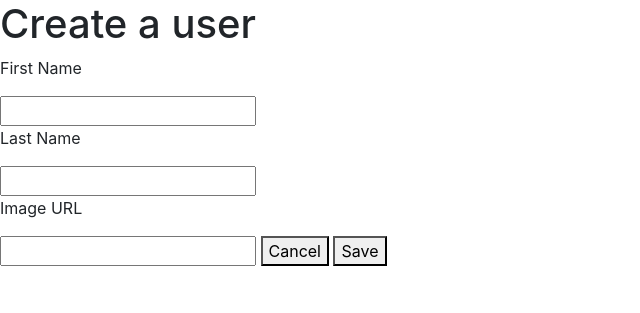
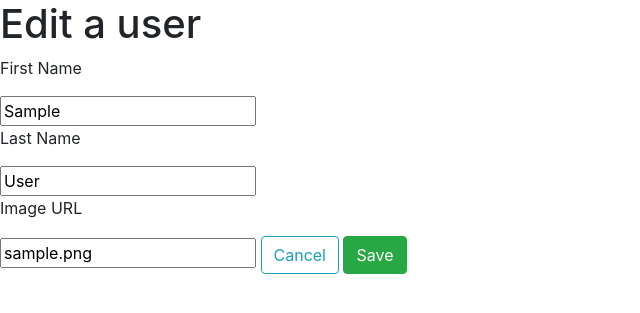
Before and after one commit to nico-martinucci/flask_bogly, a Flask app: template templates/edit_user.html in a window 1280 px wide. Shown: the top 313 px of the page, without its empty margins (0-640 px from the left). Run offline with Flask 2, Linux system fonts and the light colour scheme; the template is opened without the code that fills it: values that come from a table or form of the project are taken from there, others are empty; tables that the repository leaves empty hold one stand-in row (values such as "Sample post").

Commit message:
add and edit user working

```diff
--- a/app.py
+++ b/app.py
@@ -47,3 +47,26 @@ def get_user_by_id(user_id):
     user = User.query.get(user_id)
 
     return render_template('user_detail.html', user=user)
+
+
+@app.get('/users/<int:user_id>/edit')
+def show_edit_user_form(user_id):
+
+    user = User.query.get(user_id)
+
+    return render_template('edit_user.html', user=user)
+
+@app.post('/users/<int:user_id>/edit')
+def edit_user(user_id):
+
+    if request.form['edit-buttons'] == 'save':
+        user = User.query.get(user_id)
+
+        user.first_name = request.form['first-name']
+        user.last_name = request.form['last-name']
+        user.image_url= request.form['img-url']
+
+        db.session.add(user)
+        db.session.commit()
+
+    return redirect(f'/users/{user_id}')
--- a/templates/edit_user.html
+++ b/templates/edit_user.html
@@ -1,14 +1,16 @@
 {% extends 'base.html' %} {% block title %}Edit a user{% endblock %} {% block
 content%}
-<h1>Create a user</h1>
+<h1>Edit a user</h1>
 <form action="" method="post">
   <p>First Name</p>
-  <input type="text" name="first-name" />
+  <input type="text" name="first-name" value="{{user.first_name}}" />
   <p>Last Name</p>
-  <input type="text" name="last-name" />
+  <input type="text" name="last-name" value="{{user.last_name}}" />
   <p>Image URL</p>
-  <input type="text" name="img-url" />
-  <button id="cancel">Cancel</button>
-  <button id="save">Save</button>
+  <input type="text" name="img-url" value="{{user.image_url}}" />
+  <button class="btn btn-outline-info" name="edit-buttons" value="cancel">
+    Cancel
+  </button>
+  <button class="btn btn-success" name="edit-buttons" value="save">Save</button>
 </form>
 {% endblock %}
```
Also changed, not shown: templates/user_detail.html (+6 -2 lines), templates/users.html (+7 -8 lines).
